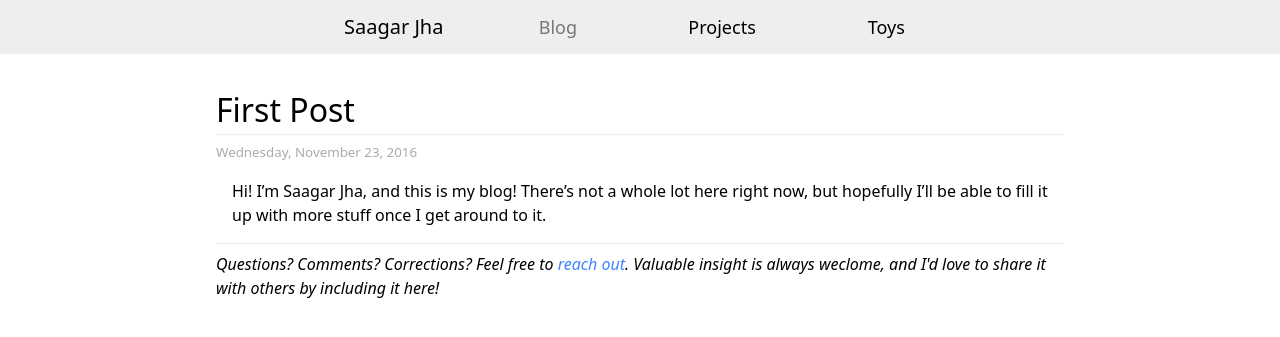
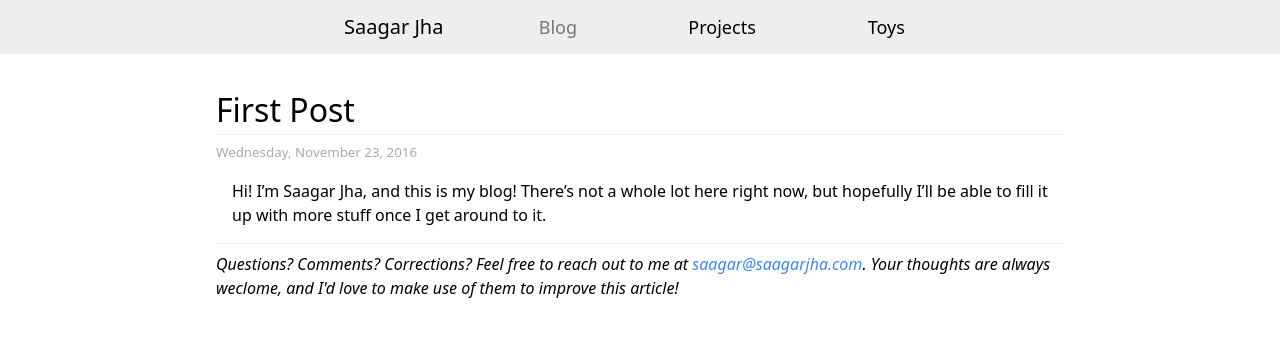
Before and after one commit to saagarjha/saagarjha.github.io, a Jekyll site: the page built from _posts/2016-11-23-first-post/2016-11-23-first-post.md, in a window 1280 px wide. Shown: the top 337 px of the page. Built offline with Jekyll 4.4.1, drawn with Linux system fonts in a browser that asks for light colours.

Commit message:
Update post text

```diff
--- a/_layouts/post.html
+++ b/_layouts/post.html
@@ -13,5 +13,5 @@ post_stylesheets:
 </section>
 <footer>
 	<hr>
-	<p class="feedback">Questions? Comments? Corrections? Feel free to <a href="mailto:saagar@saagarjha.com">reach out</a>. Valuable insight is always weclome, and I'd love to share it with others by including it here!</i></p>
+	<p class="feedback">Questions? Comments? Corrections? Feel free to reach out to me at <a href="mailto:saagar@saagarjha.com">saagar@saagarjha.com</a>. Your thoughts are always weclome, and I'd love to make use of them to improve this article!</i></p>
 </footer>
```
